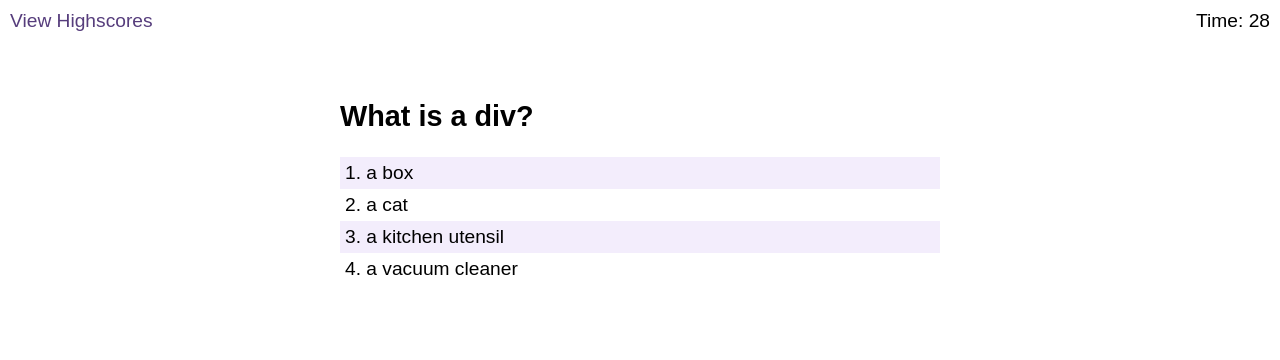
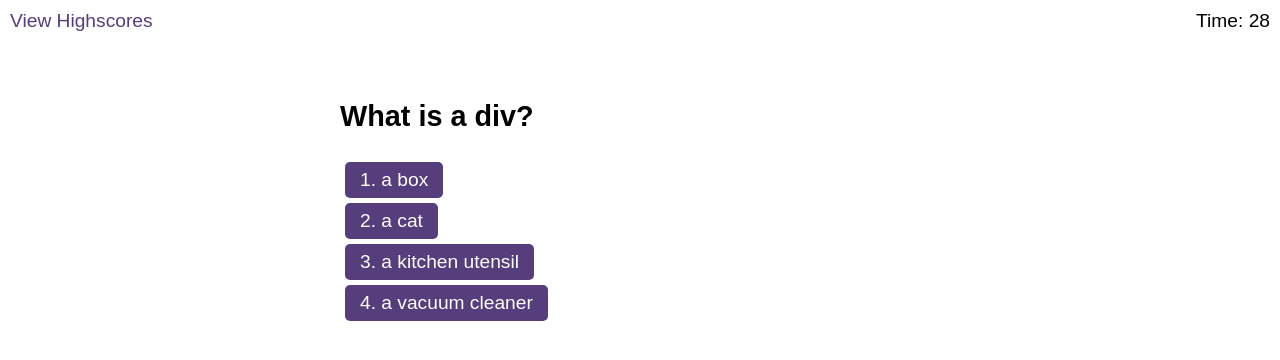
Before and after one commit to nickmbk/code-quiz, a plain HTML site: page index.html in a window 1280 px wide. Both pictures are taken after a click on the button "Start Quiz". Drawn offline with Linux system fonts and the light colour scheme.

Commit message:
change li's to buttons

```diff
--- a/assets/css/styles.css
+++ b/assets/css/styles.css
@@ -48,10 +48,10 @@ li {
   padding: 5px;
   list-style: decimal inside none;
 }
-
+/*
 li:nth-child(odd) {
   background-color: #f3edfc;
-}
+} */
 
 .wrapper {
   margin: 100px auto 0 auto;
--- a/assets/js/logic.js
+++ b/assets/js/logic.js
@@ -86,12 +86,14 @@ function setupQuestions() {
     choicesDiv.append(answersOl);
     // create list items
     for (var i = 0; i < 4; i++) {
+        var answersButton = document.createElement("button");
         var answersLi = document.createElement("li");
         // set each list item with a data attribute so we can later select the answers
         answersLi.setAttribute("data-answer", i);
         // set the class of each list item as the same number of the answer
-        answersLi.setAttribute("class", i);
-        answersOl.append(answersLi);
+        answersLi.classList.add(i);
+        answersOl.append(answersButton);
+        answersButton.append(answersLi);
     }
 }
 
@@ -100,8 +102,8 @@ function displayQuestions() {
     for (var i = 0; i < 4; i++) {
         // select the the class numbered the same as the answers index number, found stack overflow article suggesting use CSS.escape
         //https://stackoverflow.com/questions/37081721/use-variables-in-document-queryselector
-        var listItem = document.querySelector("." + CSS.escape(i));
-        listItem.textContent = questions[questionCount].answers[i];
+        var listItemButton = document.querySelector("." + CSS.escape(i));
+        listItemButton.textContent = questions[questionCount].answers[i];
     }
 }
 
```
